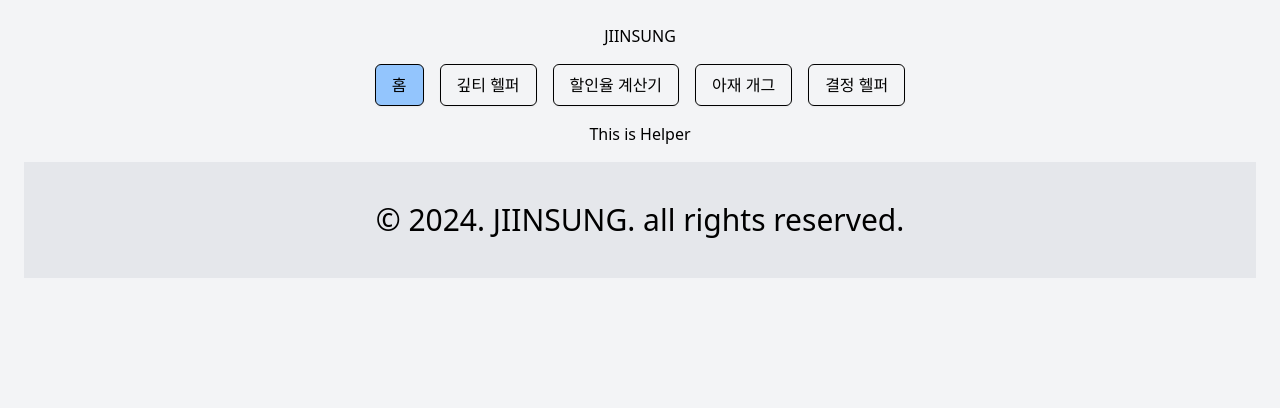
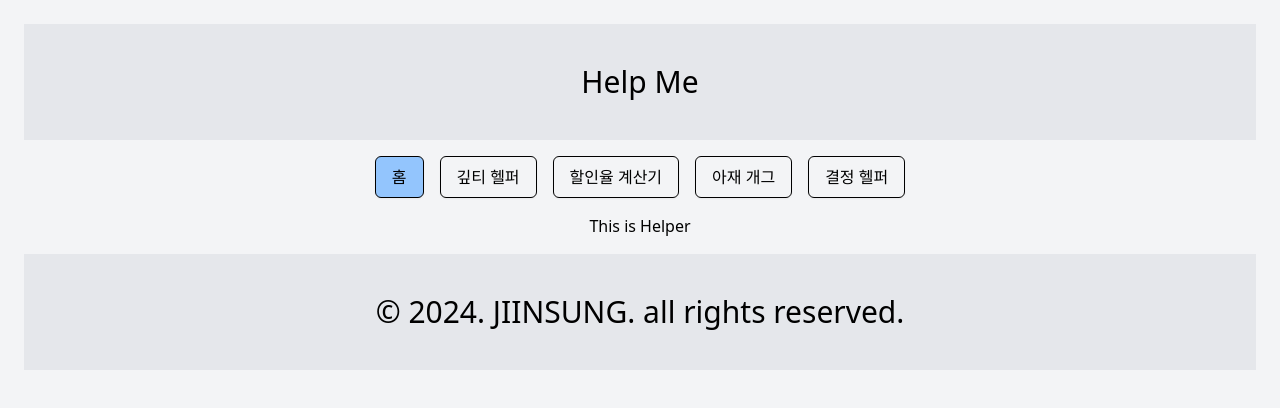
Before and after one commit to JIINSUNG/MyHelper, a Next.js app: page / in a window 1280 px wide. Shown: the top 408 px of the page. Built offline with nearby package versions, Linux system fonts and the light colour scheme.

Commit message:
style : 스타일 변경

```diff
--- a/src/widgets/Header.tsx
+++ b/src/widgets/Header.tsx
@@ -6,8 +6,8 @@ export type HeaderProps = {
 
 const Header: React.FC<HeaderProps> = () => {
 	return (
-		<header>
-			<p className="text-center">JIINSUNG</p>
+		<header className="flex justify-center p-10 max-md:p-5 bg-gray-200">
+			<p className="text-3xl max-md:text-xl text-center">Help Me</p>
 		</header>
 	);
 };
```
